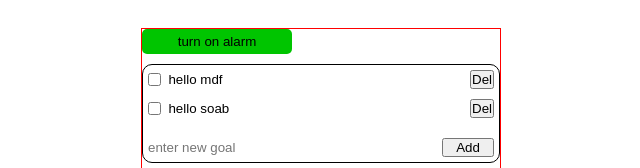
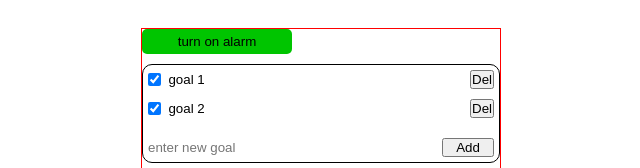
Before and after one commit to danifromecuador/we-are-what-we-repeatedly-do, a React (Vite) app: page / in a window 1280 px wide. Shown: the part 132-300 px from the top of the page, without its empty margins (319-959 px from the left). Built offline with nearby package versions, Linux system fonts and the light colour scheme.

Commit message:
Render a hardcoded array of goals

```diff
--- a/src/todo/ToDo.jsx
+++ b/src/todo/ToDo.jsx
@@ -1,11 +1,24 @@
+import { useState } from 'react'
 import { Items } from './components/Items'
 import { New } from './components/New'
 import '../todo/styles/ToDo.css'
 
 export const ToDo = () => {
+  const [array, setArray] = useState([
+    {
+      "completed": true,
+      "text": "goal 1"
+    },
+    {
+      "completed": true,
+      "text": "goal 2"
+    }
+  ])
+
+
   return (
     <div className="to-do">
-      <Items />
+      <Items Array={array}/>
       <New />
     </div>
   )
--- a/src/todo/components/Item.jsx
+++ b/src/todo/components/Item.jsx
@@ -1,16 +1,22 @@
 import '../styles/Item.css'
 
-export const Item = ({ Text }) => {
+export const Item = ({ ArrayElement }) => {
 
   return (
     <li className='item'>
-      <input type="checkbox" />
+      <input
+        type="checkbox"
+        defaultChecked={ArrayElement.completed}
+      />
       <input
         className='input-text'
         type="text"
-        value={Text}
+        value={ArrayElement.text}
       />
-      <input type="button" value="Del" />
+      <input
+        type="button"
+        value="Del"
+      />
     </li>
   )
 }
--- a/src/todo/components/Items.jsx
+++ b/src/todo/components/Items.jsx
@@ -1,11 +1,13 @@
 import { Item } from "./Item"
 import '../styles/Items.css'
 
-export const Items = () => {
+export const Items = ({ Array }) => {
+  console.log(Array);
   return (
     <ul className="to-do-items">
-      <Item Text={"hello mdf"} />
-      <Item Text={"hello soab"} />
+      {Array.map((e, i) => (
+        <Item key={i} ArrayElement={e}/>
+      ))}
     </ul>
   )
 }
--- a/src/todo/components/New.jsx
+++ b/src/todo/components/New.jsx
@@ -3,8 +3,16 @@ import '../styles/New.css'
 export const New = () => {
   return (
     <div className="new">
-      <input className='input-text' type="text" name="" id="" placeholder='enter new goal'/>
-      <input className='add-btn' type="button" value="Add" />
+      <input
+        className='input-text'
+        type="text"
+        placeholder='enter new goal'
+      />
+      <input
+        className='add-btn'
+        type="button"
+        value="Add"
+      />
     </div>
   )
 }
```
